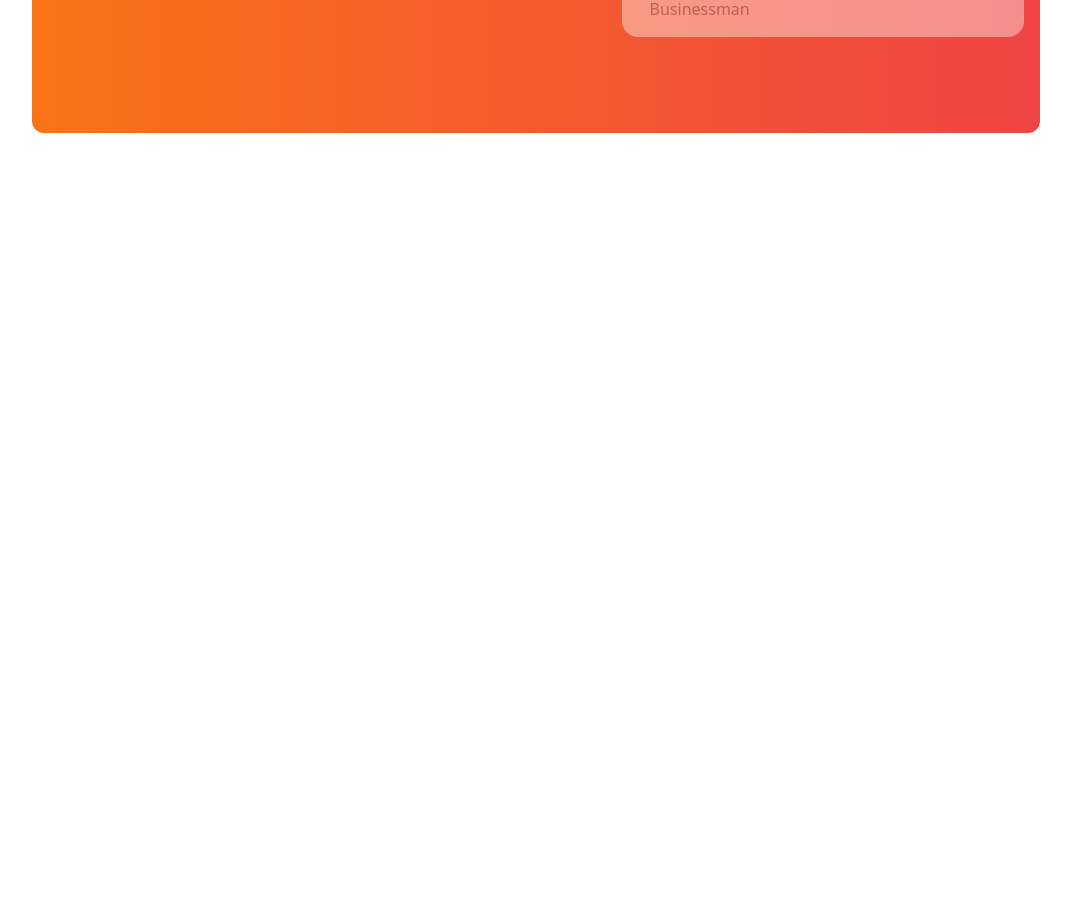
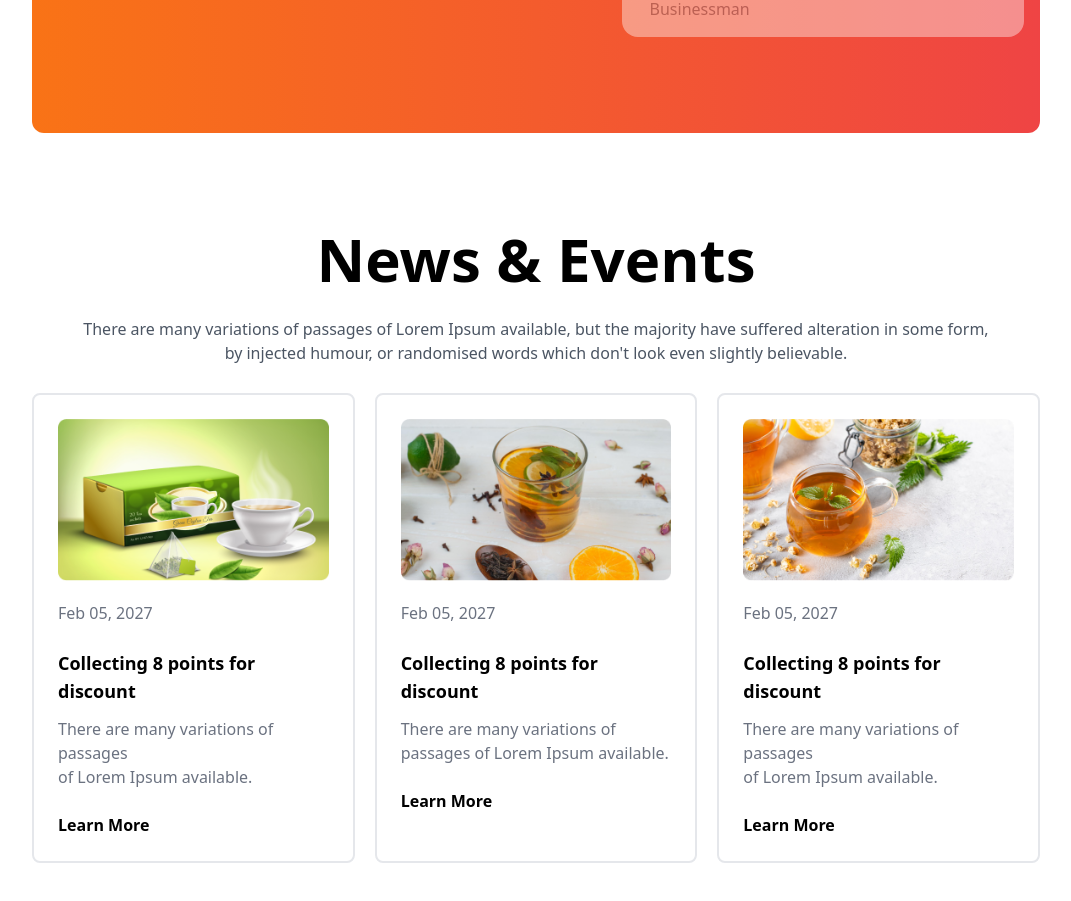
Before and after one commit to abdeyrabby404/tea-house-simple-project, a plain HTML site: page index.html in a window 1280 px wide. Shown: the part 2179-3080 px from the top of the page, without its empty margins (112-1183 px from the left). Before the commit the page ends 2408 px from the top, so only its background shows below. Drawn offline with nearby package versions, Linux system fonts and the light colour scheme.

Commit message:
news section added

```diff
--- a/index.html
+++ b/index.html
@@ -229,7 +229,70 @@
 
           </section>
 
+          <!-- news section  -->
+        <section class="my-10 md:my-20">
+            <!-- section title  -->
+            <div class="text-center">
+                <h1 class="font-bold text-3xl mb-3 md:text-6xl lg:mb-7">News & Events</h1>
+                <p class="text-gray-600 mb-3 lg:mb-7">There are many variations of passages of Lorem Ipsum available, but the majority have suffered alteration in some form, <br> by injected humour, or randomised words which don't look even slightly believable.</p>
+            </div>
+            <!-- tea card container  -->
+            <div class="grid gap-5 grid-cols-1 md:grid-cols-2 lg:grid-cols-3">
+                <!-- single card  -->
+                 <div class="border-2 rounded-lg p-6">
+                    <div>
+                        <!-- image div  -->
+                    <div >
+                        <img  src="./images/news-1.png" alt="">
+                    </div>
+                    <!-- info of a card  -->
+                    <div >
+                        <p class="text-gray-500 mt-5">Feb 05, 2027</p>
+                        <br>
+                        <h1 class="font-bold text-lg mb-3">Collecting 8 points for discount</h1>
+                        <p class="text-gray-500">There are many variations of passages <br> of Lorem Ipsum available.</p>
+                        <br>
+                        <h3 class="font-bold">Learn More</h3>
+                    </div>
+                    </div>
+                 </div>
 
+                 <!-- single card  -->
+                 <div class="border-2 rounded-lg p-6">
+                    <!-- image div  -->
+                    <div >
+                        <img  src="./images/news-2.png" alt="">
+                    </div>
+                    <!-- info of a card  -->
+                    <div >
+                        <p class="text-gray-500 mt-5">Feb 05, 2027</p>
+                        <br>
+                        <h1 class="font-bold text-lg mb-3">Collecting 8 points for discount</h1>
+                        <p class="text-gray-500">There are many variations of passages of Lorem Ipsum available.</p>
+                        <br>
+                        <h3 class="font-bold">Learn More</h3>
+                    </div>
+                 </div>
+
+                 <!-- single card  -->
+                 <div class="border-2 rounded-lg p-6">
+                    <!-- image div  -->
+                    <div >
+                        <img src="./images/news-3.png" alt="">
+                    </div>
+                    <!-- info of a card  -->
+                    <div >
+                        <p class="text-gray-500 mt-5">Feb 05, 2027</p>
+                        <br>
+                        <h1 class="font-bold text-lg mb-3">Collecting 8 points for discount</h1>
+                        <p class="text-gray-500">There are many variations of passages <br> of Lorem Ipsum available.</p>
+                        <br>
+                        <h3 class="font-bold">Learn More</h3>
+                    </div>
+                 </div>
+
+            </div>
+        </section>
 
 
 
```
